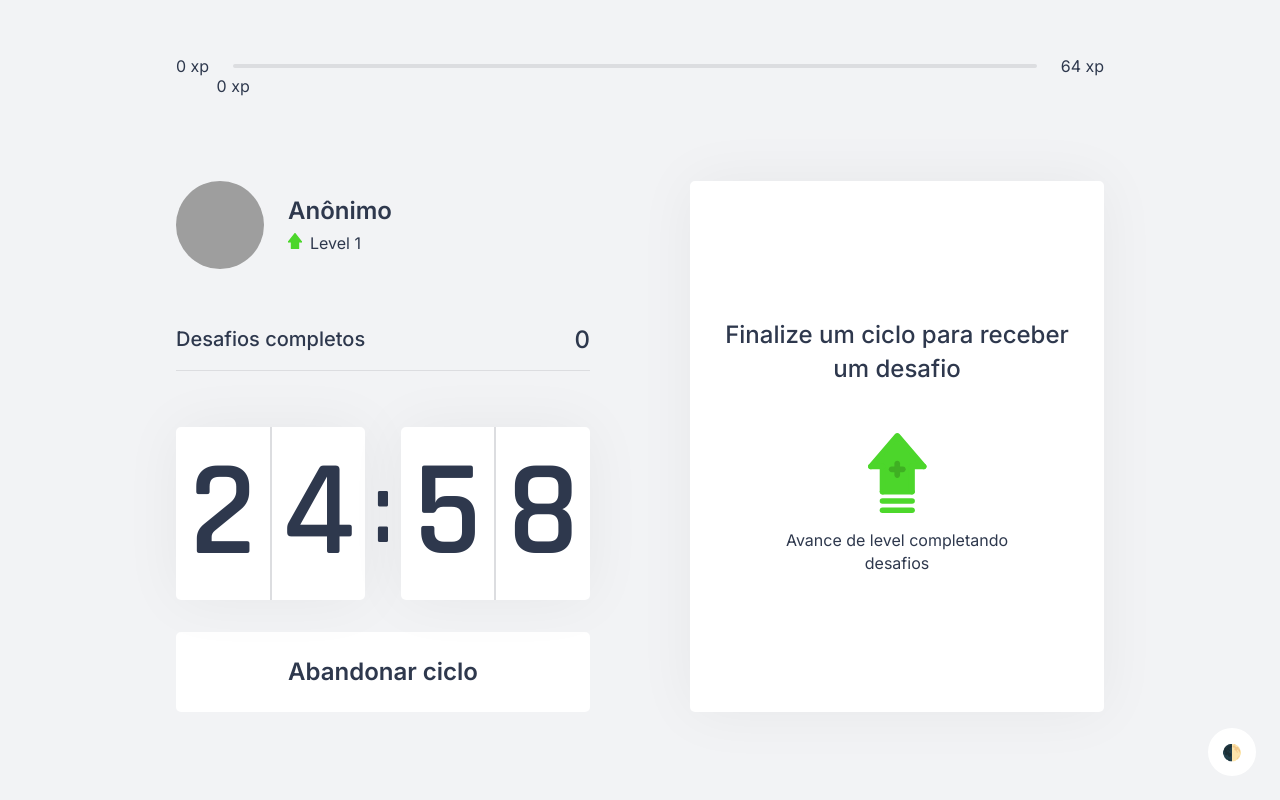
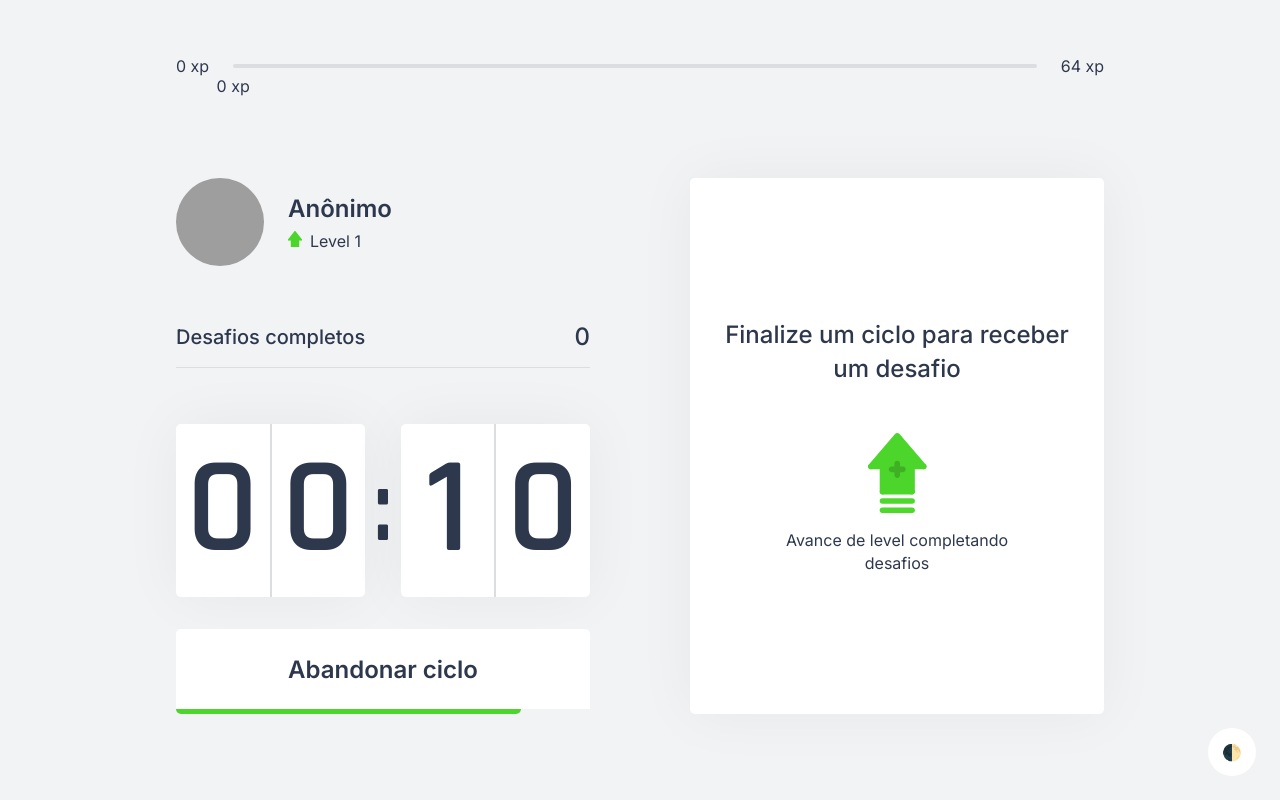
Before and after one commit to RuanScherer/move.it, a Next.js app: page /home in a window 1280 px wide. Both pictures are taken after a click on the button "Iniciar ciclo". Built offline with nearby package versions, Linux system fonts and the light colour scheme; grey boxes are pictures that could not be loaded.

Commit message:
feat: countdown  progress bar

```diff
--- a/src/components/Countdown.tsx
+++ b/src/components/Countdown.tsx
@@ -1,5 +1,3 @@
-import { useEffect, useState } from "react"
-import { useChallenges } from "../contexts/ChallengesContext"
 import { useCountown } from "../contexts/CountdownContext"
 import styles from "../styles/components/Countdown.module.css"
 
@@ -7,7 +5,10 @@ export function Countdown() {
   const { minutes, seconds, isActive, hasFinished, startCountdown, resetCountdown } = useCountown()
 
   const [minuteLeft, minuteRight] = String(minutes).padStart(2, '0').split('')
-  const [secondLeft, secondRight] = String(seconds ).padStart(2, '0').split('')
+  const [secondLeft, secondRight] = String(seconds).padStart(2, '0').split('')
+  const totalSeconds = seconds + (minutes * 60)
+  const progress = (totalSeconds / (.2 * 60)) * 100
+  console.log(progress)
 
   return (
     <div>
@@ -30,12 +31,16 @@ export function Countdown() {
             Ciclo encerrado
           </button>
         : isActive
-          ? <button
-              type="button"
-              className={`${styles.startCountdownButton} ${styles.countdownButtonActive}`}
-              onClick={resetCountdown}>
-              Abandonar ciclo
-            </button>
+          ? <div className={styles.countdownButtonActiveBox}>
+              <button
+                type="button"
+                className={`${styles.startCountdownButton} ${styles.countdownButtonActive}`}
+                onClick={resetCountdown}
+                data-progress={`${progress}px`}>
+                Abandonar ciclo
+              </button>
+              <div style={{ width: progress + '%' }} />
+            </div>
           : <button
               type="button"
               className={`${styles.startCountdownButton} ${styles.countdownButtonInactive}`}
--- a/src/contexts/CountdownContext.tsx
+++ b/src/contexts/CountdownContext.tsx
@@ -17,7 +17,7 @@ interface CountdownProviderProps {
 export const CountdownContext = createContext({} as CoundownContextData)
 
 export function CountdownProvider({ children }: CountdownProviderProps) {
-  const [time, setTime] = useState(25 * 60) // seconds
+  const [time, setTime] = useState(.2 * 60) // seconds
   const [isActive, setIsActive] = useState(false)
   const [hasFinished, setHasFinished] = useState(false)
   const { startNewChallenge } = useChallenges()
@@ -35,7 +35,7 @@ export function CountdownProvider({ children }: CountdownProviderProps) {
     clearTimeout(countdownTimeout)
     setIsActive(false)
     setHasFinished(false)
-    setTime(25 * 60)
+    setTime(.2 * 60)
   }
 
   useEffect(() => {
--- a/src/styles/components/Countdown.module.css
+++ b/src/styles/components/Countdown.module.css
@@ -41,6 +41,7 @@
   width: 100%;
   height: 5rem;
   margin-top: 2rem;
+  position: relative;
 
   display: flex;
   align-items: center;
@@ -69,7 +70,16 @@
 
 .countdownButtonActive:not(:disabled) {
   background-color: var(--white);
-  color: var(--title)
+  color: var(--title);
+  border-radius: 5px 5px 0 0;
+}
+
+.countdownButtonActiveBox > div {
+  height: .3rem;
+  max-width: 100%;
+  border-radius: 0 0 5px 5px;
+  background-color: var(--green);
+  transition: .15s;
 }
 
 .countdownButtonActive:not(:disabled):hover {
```
